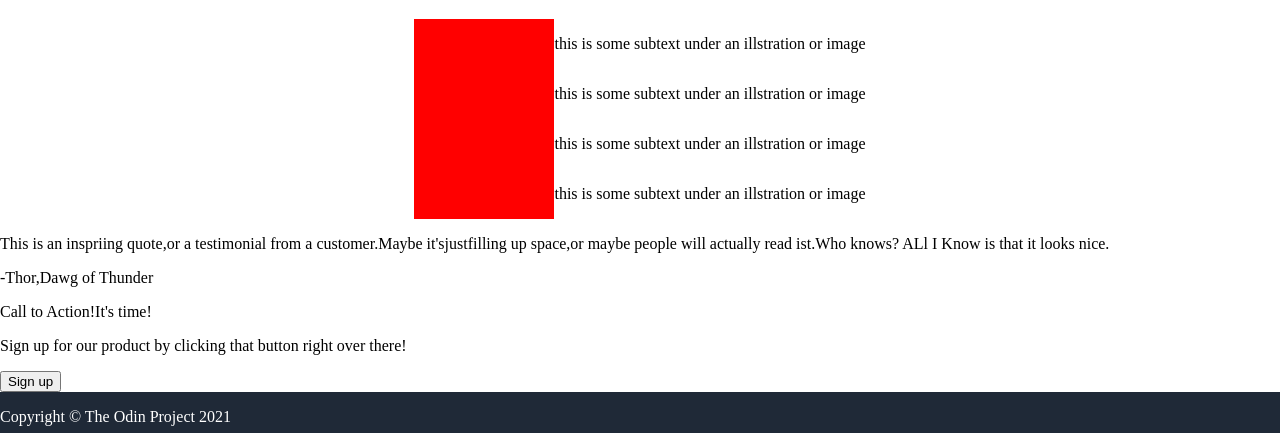
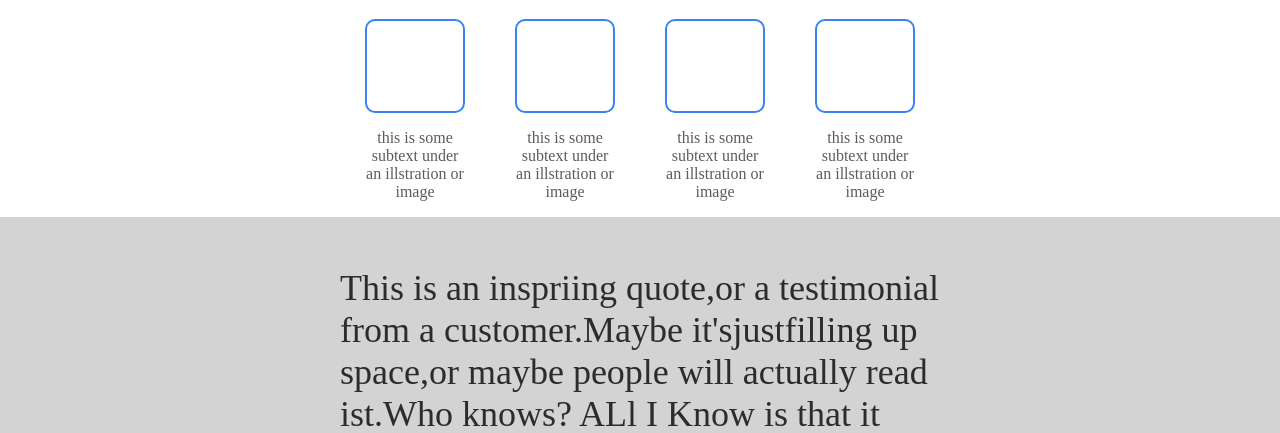
Before and after one commit to Nedimxo/landing_page, a plain HTML site: page index.html in a window 1280 px wide. Shown: the part 519-952 px from the top of the page. Drawn offline with Linux system fonts and the light colour scheme.

Commit message:
3rd commit

```diff
--- a/index.html
+++ b/index.html
@@ -25,31 +25,35 @@
     </div>
     <div class="random">
         <h1>Some random information.</h1>
+        <div class="horizontal">
         <div class="containers">
         <div class="cards"></div>
-        <p> this is some subtext under an illstration or image</p>
+        <p class="ps"> this is some subtext under an illstration or image</p>
     </div>
     <div class="containers">
         <div class="cards"></div>
-        <p> this is some subtext under an illstration or image</p>
+        <p class="ps"> this is some subtext under an illstration or image</p>
     </div>
     <div class="containers">
         <div class="cards"></div>
-        <p> this is some subtext under an illstration or image</p>
+        <p class="ps"> this is some subtext under an illstration or image</p>
     </div>
     <div class="containers">
         <div class="cards"></div>
-        <p> this is some subtext under an illstration or image</p>
+        <p class="ps"> this is some subtext under an illstration or image</p>
+    </div>
     </div>
     </div>
     <div class="quote">
-        <p>This is an inspriing quote,or a testimonial from a customer.Maybe it'sjustfilling up space,or maybe people will actually read ist.Who knows? ALl I Know is that it looks nice.</p>
-        -Thor,Dawg of Thunder
+        <p class="top">This is an inspriing quote,or a testimonial from a customer.Maybe it'sjustfilling up space,or maybe people will actually read ist.Who knows? ALl I Know is that it looks nice.</p>
+        <p class="bottom">-Thor,Dawg of Thunder</p>
     </div>
     <div class="call_to_action">
-        <div>
-            <p>Call to Action!It's time!</p>
-        <p>Sign up for our product by clicking that button right over there!</p></div>
+        <div class="text-div">
+            <p class="p1">Call to Action!It's time!</p>
+        <p class="p2">Sign up for our product by clicking that button right over there!</p>
+    </div>
+
         <button class="btn-2">Sign up</button>
     </div>
     <div class="footer">
--- a/styles.css
+++ b/styles.css
@@ -3,6 +3,7 @@ body {
     display: flex;
     flex-direction: column;
     margin: 0;
+    padding: 0;
 }
 ul{
     list-style-type: none;
@@ -77,14 +78,97 @@ img {
 }
 
 .cards {
+
+    height: 50px;
+    padding: 20px;
+    border: 2px solid #3882F6;
+    background-color: transparent;
+    border-radius: 10px;
     display: flex;
+    justify-content: center;
+    align-items: center;
+    color: lightgrey;
+    font-size: 16px;
+}
+.containers {
     width: 100px;
-    padding: 20px;
-    border-color: 1px solid black;
+    display: flex;
+    flex-direction: column;
+    justify-content: space-around;
 
-    background-color: red;
+}
+.horizontal {
+    display: flex;
+    align-items: space-between;
+    gap: 50px;
 }
 
-.containers {
+.ps {
+    color: rgb(92, 92, 92);
+    font-size: 16px;
+    text-align: center;
+}
+
+
+.quote {
     display: flex;
+    flex-direction: column;
+    background-color: lightgrey;
+    justify-content: center;
+    margin: 0;
+    padding: 50px;
+
+
 }
+
+.top {
+    font-size: 36px;
+    font-style: light,italic;
+    color: rgb(44, 44, 44);
+    margin: auto;
+    text-align: left;
+    width: 600px;
+}
+
+.bottom {
+    font-size: 25px;
+    font-weight: 800;
+    margin-top: 0;
+    margin-bottom: 0;
+    margin-right: 34%;
+    display: flex;
+    justify-content: flex-end;
+
+}
+
+
+
+.footer {
+    text-align: center;
+    margin-bottom: 0px;
+    display: flex;
+    flex-direction:column;
+
+}
+
+.call_to_action {
+    display: flex;
+    background-color: #3882F6;
+
+}
+
+.btn-2 {
+    width: 100px;
+    border: solid 1px white;
+    background-color: #3882F6;
+    color:white;
+    border-radius: 5px;
+}
+
+.p1 {
+    margin: 0;
+}
+
+.p2 {
+    margin: 0;
+}
```
